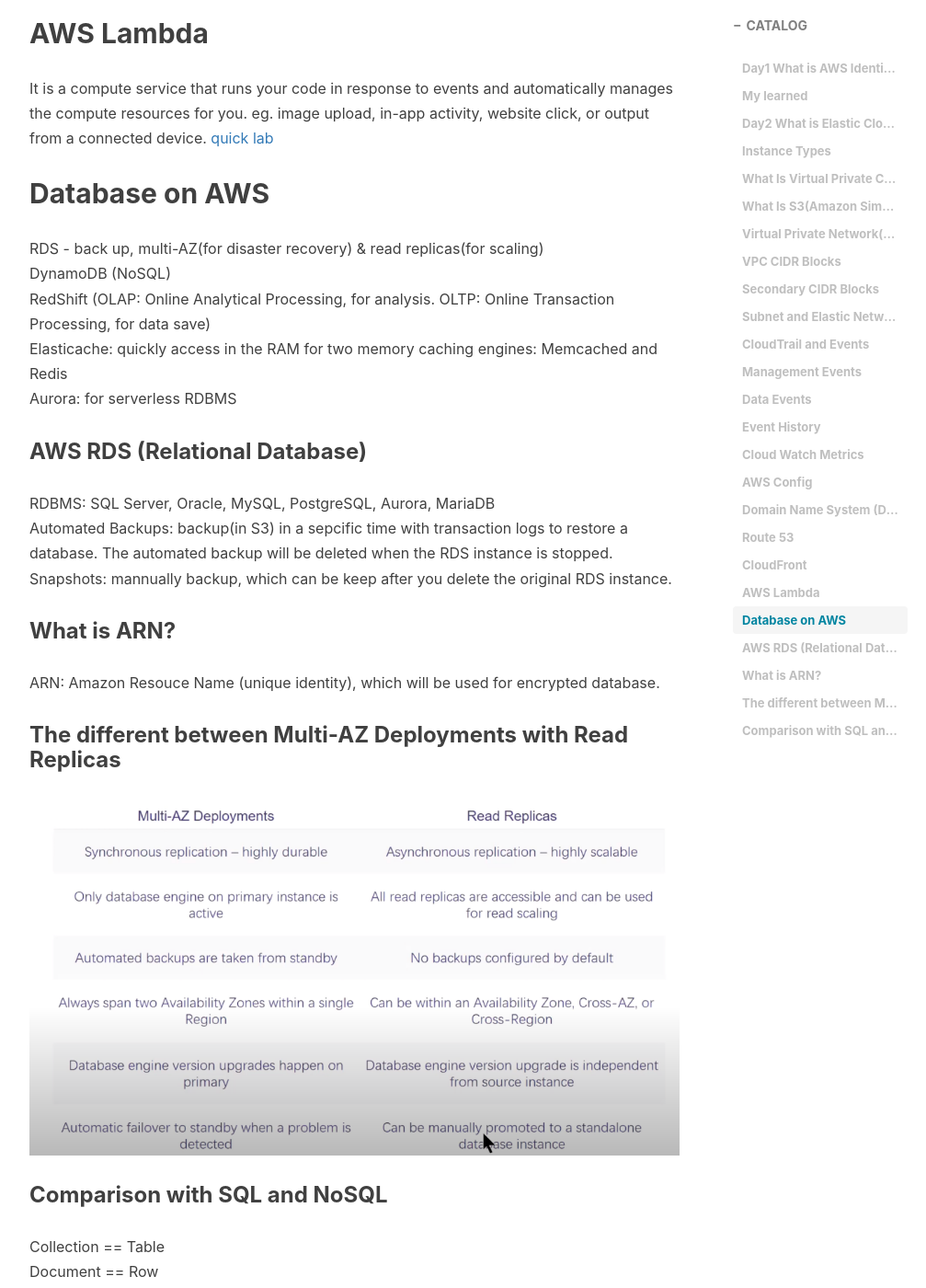
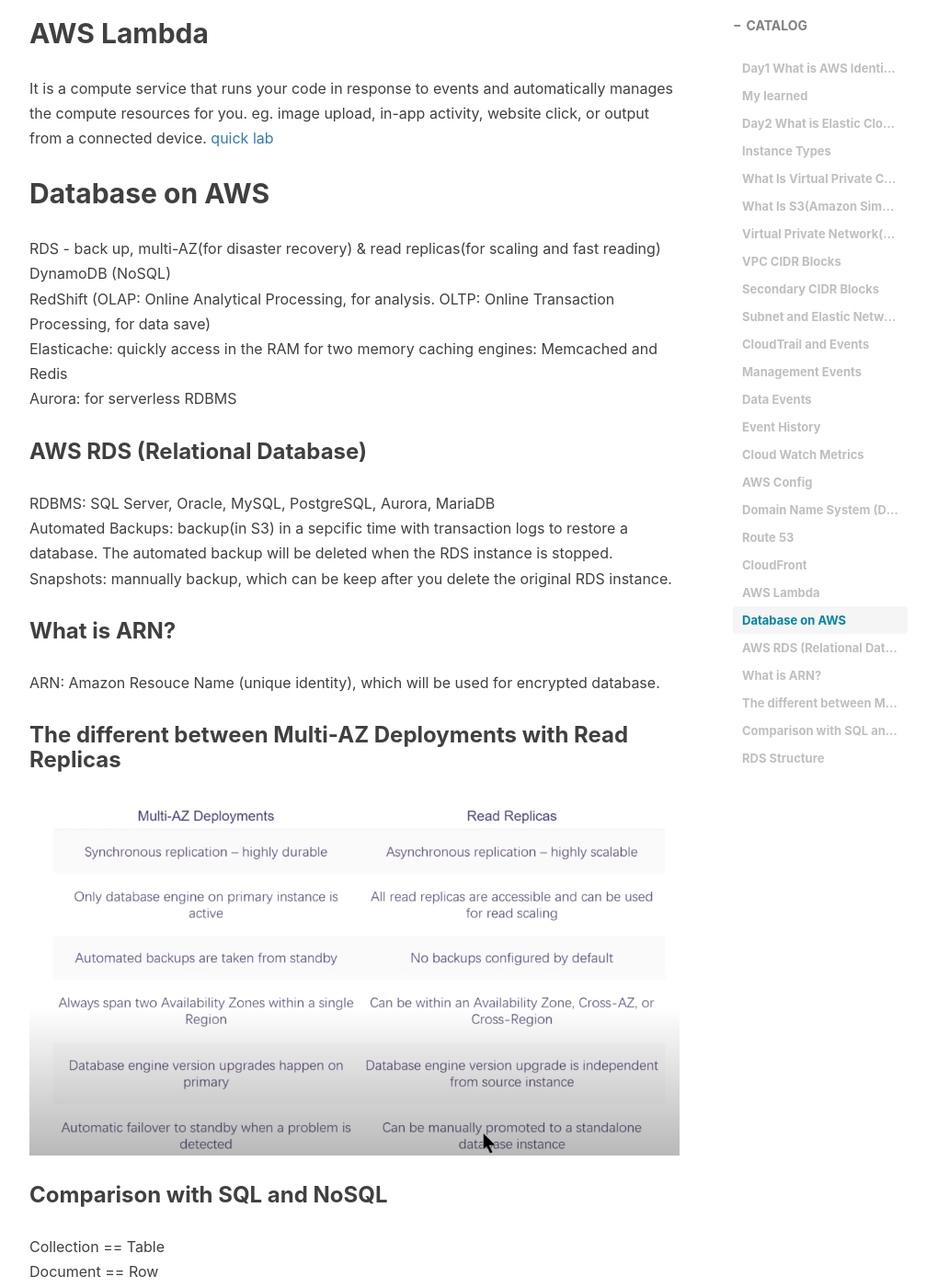
Before and after one commit to JadeSure/my_old_blog, a Jekyll site: the page built from _posts/2021-01-03-AWS-Cloud-Computing-Foundamental.md, in a window 1280 px wide and 1400 px high, scrolled down 11696 px. Shown: the whole window at 92% size, without its empty margins (233-1240 px from the left). Built offline with Jekyll 4.4.1, drawn with Linux system fonts in a browser that asks for light colours; nearby versions of some CDN libraries; comment, search, counter and statistics services are not loaded; some of the changed text lies outside the part shown.

Commit message:
Update 2021-01-03-AWS-Cloud-Computing-Foundamental.md

```diff
--- a/_posts/2021-01-03-AWS-Cloud-Computing-Foundamental.md
+++ b/_posts/2021-01-03-AWS-Cloud-Computing-Foundamental.md
@@ -226,7 +226,7 @@
 [quick lab](https://www.qwiklabs.com/focuses/15682?parent=catalog)
 
 ## Database on AWS
-RDS - back up, multi-AZ(for disaster recovery) & read replicas(for scaling)
+RDS - back up, multi-AZ(for disaster recovery) & read replicas(for scaling and fast reading)
 DynamoDB (NoSQL)
 RedShift (OLAP: Online Analytical Processing, for analysis. OLTP: Online Transaction Processing, for data save)
 Elasticache: quickly access in the RAM for two memory caching engines: Memcached and Redis
@@ -246,3 +246,8 @@
 Collection == Table
 Document == Row
 Key Value Pairs == Fields
+
+### RDS Structure
+![picture8](/img/AWS/RDS2.jpg)
+![picture9](/img/AWS/RDS1.png)
+M: master; S: Slaver; R can be used as DB backups, which is asnchronous and can also be used in read workloads.
```
